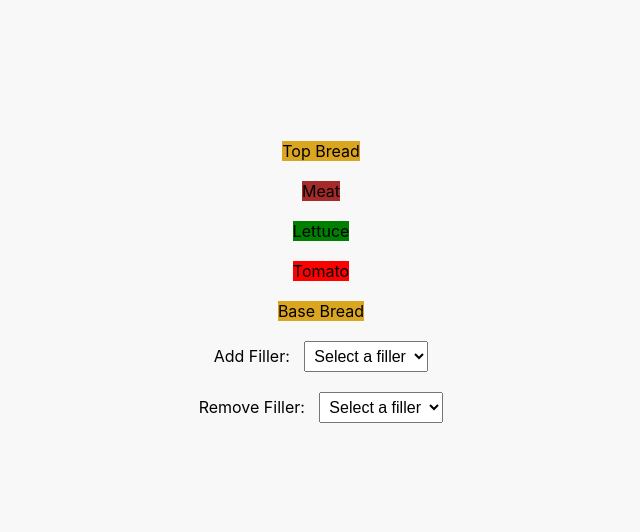
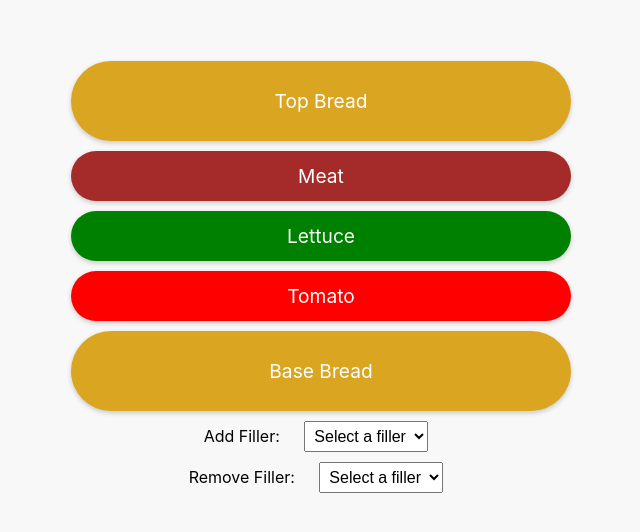
Before and after one commit to Letlatsa/burgerapp, a React (Create React App) app: page / in a window 1280 px wide. Shown: the part 128-660 px from the top of the page, without its empty margins (319-959 px from the left). Built offline with nearby package versions, Linux system fonts and the light colour scheme.

Commit message:
Components styles

```diff
--- a/src/App.css
+++ b/src/App.css
@@ -8,39 +8,9 @@
   background-color: #f8f8f8;
 }
 
-.Bread, .Fillers {
-  width: 200px;
-  height: 50px;
+
+div {
   margin: 5px 0;
-  border-radius: 25px;
-  display: flex;
-  align-items: center;
-  justify-content: center;
-  font-size: 1.2em;
-  color: white;
-}
-
-.Bread {
-  background-color: goldenrod;
-}
-
-.Fillers {
-  text-align: center;
-}
-
-.Fillers.Meat {
-  background-color: brown;
-}
-
-.Fillers.Lettuce {
-  background-color: green;
-}
-
-.Fillers.Tomato {
-  background-color: red;
-}
-div {
-  margin: 10px 0;
 }
 
 label {
@@ -50,8 +20,8 @@ label {
 select {
   padding: 5px;
   font-size: 1em;
+  margin: 0 10px;
 }
-
 
 @media (prefers-reduced-motion: no-preference) {
   .App-logo {
--- /dev/null
+++ b/src/components/Bread.css
@@ -0,0 +1,13 @@
+.Bread {
+    width: 500px;
+    height: 80px;
+    margin: 5px 0;
+    border-radius: 50px;
+    display: flex;
+    align-items: center;
+    justify-content: center;
+    font-size: 1.2em;
+    color: white;
+    box-shadow: 0px 2px 5px rgba(0, 0, 0, 0.2);
+    background-color: goldenrod;
+  }
--- a/src/components/Bread.tsx
+++ b/src/components/Bread.tsx
@@ -1,12 +1,17 @@
 import React from 'react';
+import './Bread.css';
 
-
-interface breadProps{
-    BreadColor:string;
-    BreadType:string;
+interface BreadProps {
+  BreadColor: string;
+  BreadType: string;
 }
 
-const Bread:React.FC<breadProps> = ({BreadColor, BreadType}) => {
-    return<div style={{backgroundColor : BreadColor}}>{BreadType}</div>;
+const Bread: React.FC<BreadProps> = ({ BreadColor, BreadType }) => {
+  return (
+    <div className="Bread" style={{ backgroundColor: BreadColor }}>
+      {BreadType}
+    </div>
+  );
 };
- export default Bread;
+
+export default Bread;
--- /dev/null
+++ b/src/components/Fillers.css
@@ -0,0 +1,24 @@
+.Fillers {
+    width: 500px;
+    height: 50px;
+    margin: 5px 0;
+    border-radius: 25px;
+    display: flex;
+    align-items: center;
+    justify-content: center;
+    font-size: 1.2em;
+    color: white;
+    box-shadow: 0px 2px 5px rgba(0, 0, 0, 0.2);
+  }
+
+  .Fillers.Meat {
+    background-color: brown;
+  }
+
+  .Fillers.Lettuce {
+    background-color: green;
+  }
+
+  .Fillers.Tomato {
+    background-color: red;
+  }
--- a/src/components/Fillers.tsx
+++ b/src/components/Fillers.tsx
@@ -1,12 +1,17 @@
 import React from 'react';
+import './Fillers.css';
 
-interface Props {
+interface FillersProps {
+  FillerColor: string;
   FillerType: string;
-  FillerColor: string;
 }
 
-const Fillers: React.FC<Props> = ({ FillerColor, FillerType }) => {
-  return <div style={{ backgroundColor: FillerColor }}>{FillerType}</div>;
+const Fillers: React.FC<FillersProps> = ({ FillerColor, FillerType }) => {
+  return (
+    <div className={`Fillers ${FillerType}`} style={{ backgroundColor: FillerColor }} >
+      {FillerType}
+    </div>
+  );
 };
 
 export default Fillers;
```
